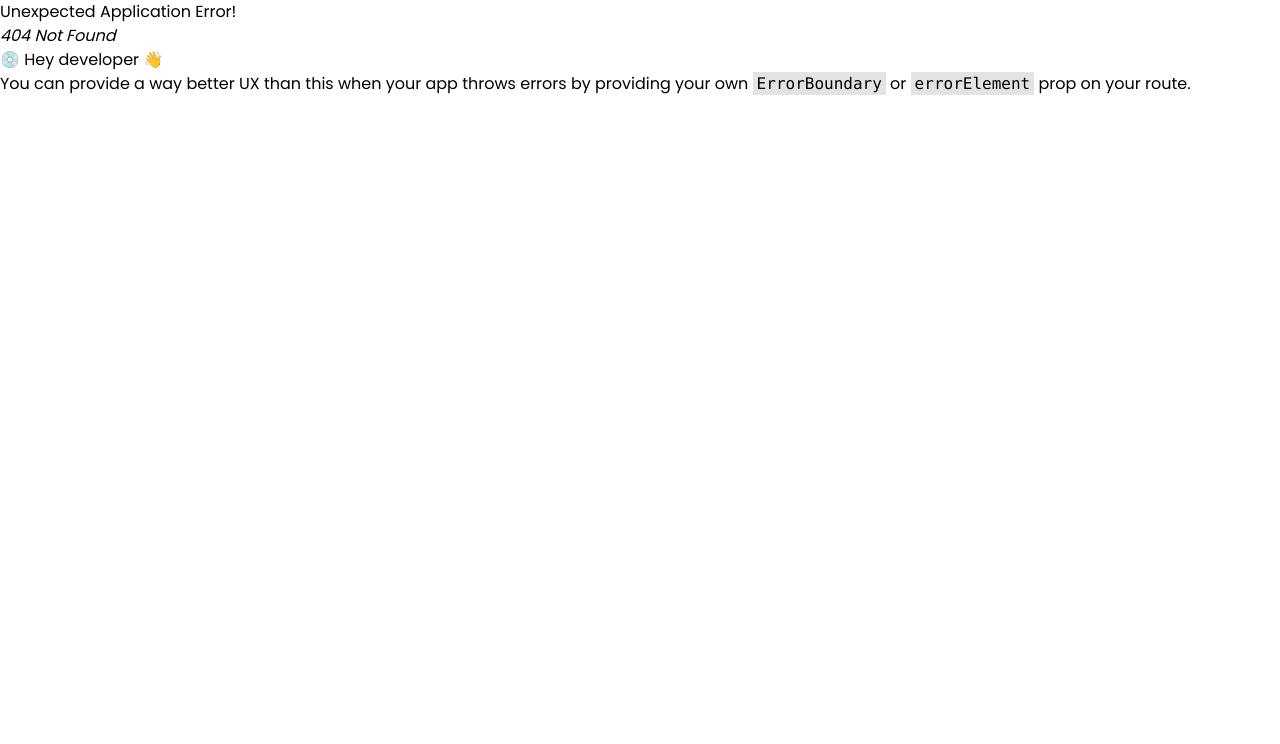
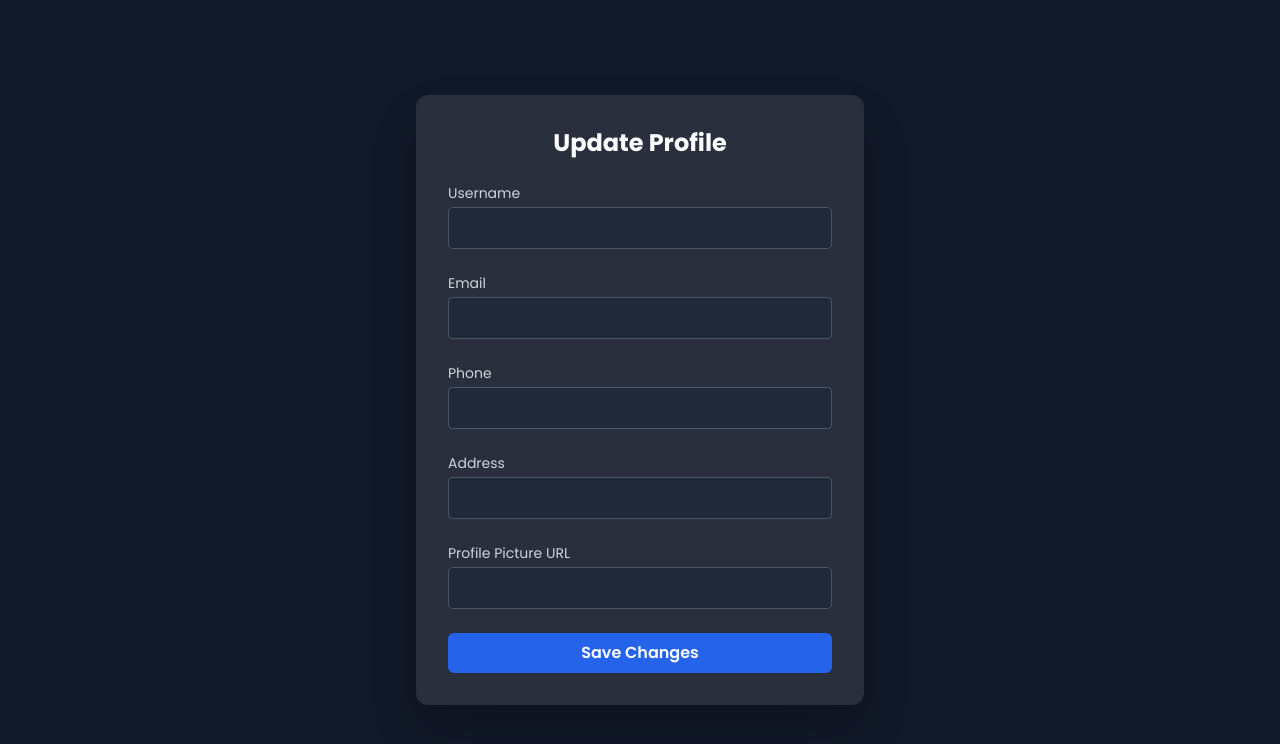
Before and after one commit to amardeep-SDE/nextRound---MERN, a React (Vite) app in the folder client/: page /update-user in a window 1280 px wide. Before the commit this address had no page. Shown: the top 744 px of the page. Built offline with nearby package versions, Linux system fonts and the light colour scheme.

Commit message:
feat: updateUser

```diff
--- a/client/src/App.jsx
+++ b/client/src/App.jsx
@@ -13,6 +13,7 @@ import AddSchedule from "./pages/AddSchedule";
 import ScheduleList from "./pages/ScheduleList";
 import UserProfile from "./pages/UserProfile";
 import ChatPage from "./pages/ChatPage";
+import UpdateUser from "./pages/UpdateUser";
 
 const appRouter = createBrowserRouter([
   {
@@ -60,6 +61,10 @@ const appRouter = createBrowserRouter([
     element: <UserProfile />,
   },
   {
+    path: "/update-user",
+    element: <UpdateUser />,
+  },
+  {
     path: "/chat",
     element: <ChatPage/>,
   }
--- /dev/null
+++ b/client/src/pages/UpdateUser.jsx
@@ -0,0 +1,111 @@
+import React, { useState } from "react";
+import { useSelector } from "react-redux";
+import axios from "axios";
+import { toast, ToastContainer } from "react-toastify";
+import "react-toastify/dist/ReactToastify.css";
+
+const UpdateUser = () => {
+  const currentUser = useSelector((state) => state.user.currentUser?.user);
+
+  const [formData, setFormData] = useState({
+    username: currentUser?.username || "",
+    email: currentUser?.email || "",
+    phone: currentUser?.phone || "",
+    address: currentUser?.address || "",
+    profilePicture: currentUser?.profilePicture || "",
+  });
+
+  const handleChange = (e) => {
+    const { name, value } = e.target;
+    setFormData((prev) => ({ ...prev, [name]: value }));
+  };
+
+  const handleSubmit = async (e) => {
+    e.preventDefault();
+
+    try {
+      const res = await axios.put(
+        "http://localhost:3001/api/users/profile/update",
+        formData,
+        {
+          withCredentials: true, // zaroori agar login cookie/session ka use ho raha ho
+        }
+      );
+
+      toast.success("Profile updated successfully!");
+    } catch (error) {
+      console.error(error);
+      toast.error("Failed to update profile");
+    }
+  };
+
+  return (
+    <div className="min-h-screen bg-gray-900 text-white flex items-center justify-center px-4">
+      <form
+        onSubmit={handleSubmit}
+        className="bg-white/10 backdrop-blur-md p-8 rounded-xl max-w-md w-full space-y-6 shadow-2xl"
+      >
+        <h2 className="text-2xl font-bold text-center">Update Profile</h2>
+
+        <InputField
+          label="Username"
+          name="username"
+          value={formData.username}
+          onChange={handleChange}
+        />
+        <InputField
+          label="Email"
+          name="email"
+          value={formData.email}
+          onChange={handleChange}
+        />
+        <InputField
+          label="Phone"
+          name="phone"
+          value={formData.phone}
+          onChange={handleChange}
+        />
+        <InputField
+          label="Address"
+          name="address"
+          value={formData.address}
+          onChange={handleChange}
+        />
+        <InputField
+          label="Profile Picture URL"
+          name="profilePicture"
+          value={formData.profilePicture}
+          onChange={handleChange}
+        />
+
+        <button
+          type="submit"
+          className="w-full py-2 px-4 bg-blue-600 hover:bg-blue-700 rounded-md transition-all font-semibold"
+        >
+          Save Changes
+        </button>
+      </form>
+
+      <ToastContainer
+        position="top-right"
+        autoClose={3000}
+        hideProgressBar={false}
+      />
+    </div>
+  );
+};
+
+const InputField = ({ label, name, value, onChange }) => (
+  <div>
+    <label className="block mb-1 text-sm text-gray-300">{label}</label>
+    <input
+      type="text"
+      name={name}
+      value={value}
+      onChange={onChange}
+      className="w-full p-2 rounded bg-gray-800 text-white border border-gray-600 focus:outline-none focus:ring-2 focus:ring-blue-500"
+    />
+  </div>
+);
+
+export default UpdateUser;
```
